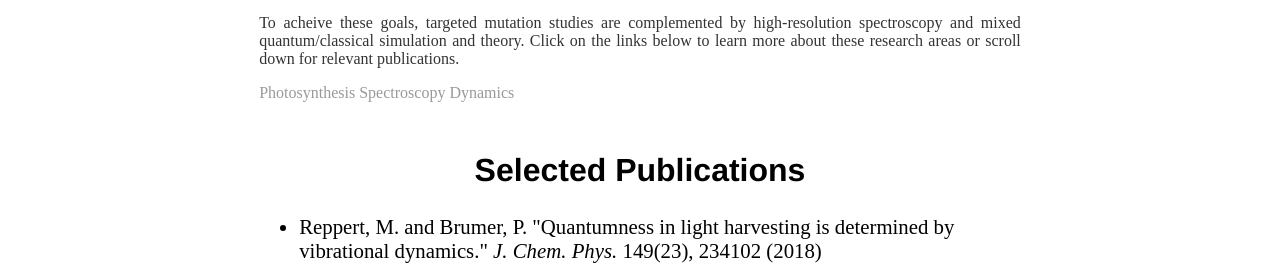
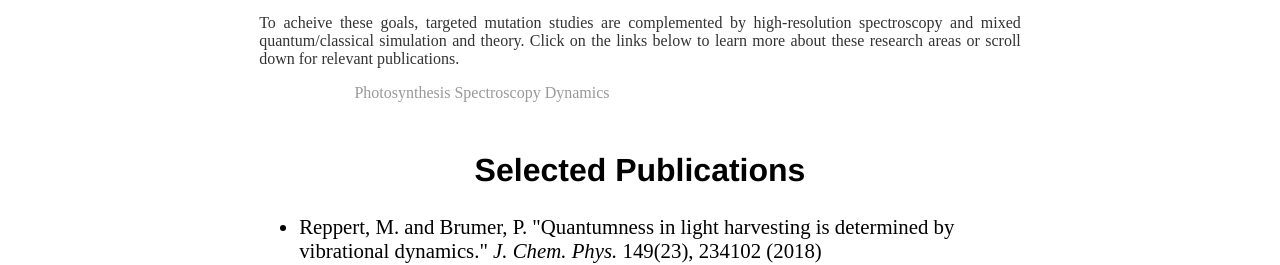
Before and after one commit to mreppert/mreppert.github.io, a Jekyll site: the page built from publications/photosynthesis/index.html, in a window 1280 px wide. Shown: the part 607-872 px from the top of the page. Built offline with Jekyll 4.4.1, drawn with Linux system fonts in a browser that asks for light colours.

Commit message:
Update index.html

```diff
--- a/publications/photosynthesis/index.html
+++ b/publications/photosynthesis/index.html
@@ -23,7 +23,7 @@
         <li><a href="http://mreppert.github.io/publications/dynamics">Dynamics</a></li>
     </ul> -->
 
-    <div class="w3-bar-mobile" style="width:100%; margin:auto">
+    <div class="w3-bar-mobile" style="width:75%; margin:auto; font-size=150%;">
         <a href="http://mreppert.github.io/publications/photosynthesis" class="w3-bar-item w3-button w3-mobile">Photosynthesis</a>
         <a href="http://mreppert.github.io/publications/spectroscopy" class="w3-bar-item w3-button w3-mobile">Spectroscopy</a>
         <a href="http://mreppert.github.io/publications/dynamics" class="w3-bar-item w3-button w3-mobile">Dynamics</a>
```
